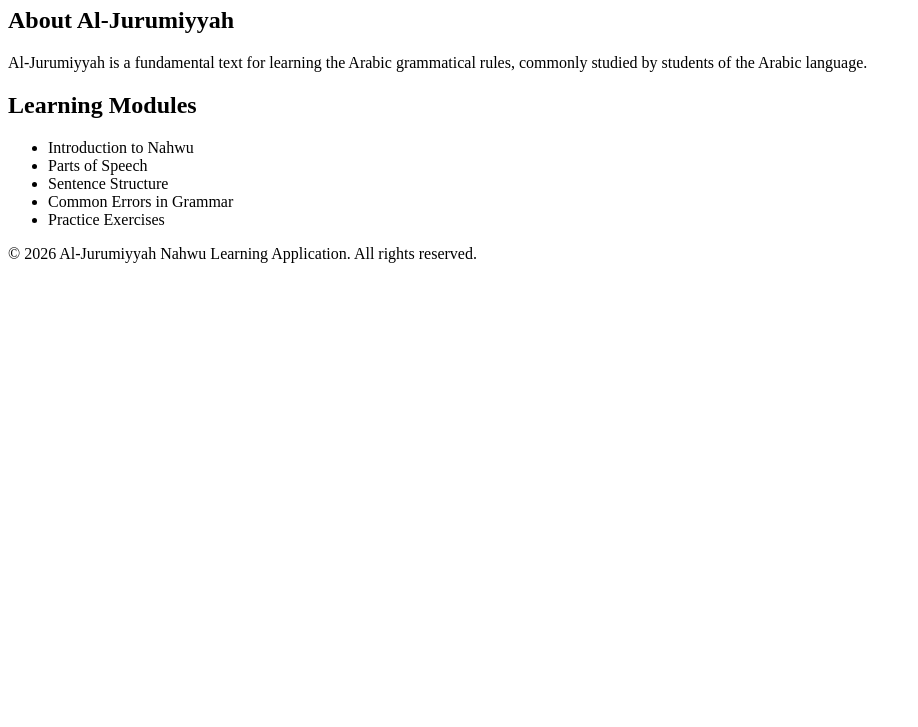
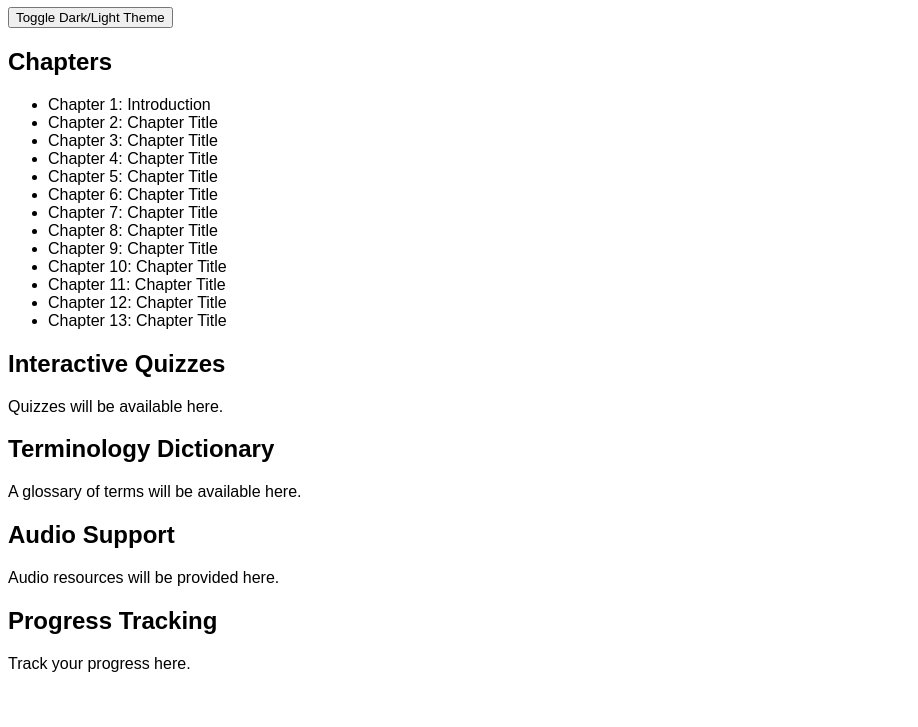
Before and after one commit to muhammadsyahrulhikam-prog/Learn-nahwu-, a plain HTML site: page index.html in a window 1280 px wide. Shown: the part 73-800 px from the top of the page, without its empty margins (0-918 px from the left). Drawn offline with Linux system fonts and the light colour scheme.

Commit message:
Updated index.html with complete content for Al-Jurumiyyah Nahwu learning application.

```diff
--- a/index.html
+++ b/index.html
@@ -4,30 +4,60 @@
     <meta charset="UTF-8">
     <meta name="viewport" content="width=device-width, initial-scale=1.0">
     <title>Al-Jurumiyyah Nahwu Learning Application</title>
-    <link rel="stylesheet" href="styles.css">
+    <style>
+        body { font-family: Arial, sans-serif; }
+        .dark { background-color: #333; color: #fff; }
+        .light { background-color: #fff; color: #000; }
+        /* Additional CSS for responsiveness and layout */
+    </style>
 </head>
 <body>
     <header>
-        <h1>Welcome to Al-Jurumiyyah Nahwu Learning Application</h1>
+        <h1>Al-Jurumiyyah Nahwu Learning Application</h1>
+        <button id="theme-toggle">Toggle Dark/Light Theme</button>
     </header>
     <main>
         <section>
-            <h2>About Al-Jurumiyyah</h2>
-            <p>Al-Jurumiyyah is a fundamental text for learning the Arabic grammatical rules, commonly studied by students of the Arabic language.</p>
+            <h2>Chapters</h2>
+            <ul>
+                <li>Chapter 1: Introduction</li>
+                <li>Chapter 2: Chapter Title</li>
+                <li>Chapter 3: Chapter Title</li>
+                <li>Chapter 4: Chapter Title</li>
+                <li>Chapter 5: Chapter Title</li>
+                <li>Chapter 6: Chapter Title</li>
+                <li>Chapter 7: Chapter Title</li>
+                <li>Chapter 8: Chapter Title</li>
+                <li>Chapter 9: Chapter Title</li>
+                <li>Chapter 10: Chapter Title</li>
+                <li>Chapter 11: Chapter Title</li>
+                <li>Chapter 12: Chapter Title</li>
+                <li>Chapter 13: Chapter Title</li>
+            </ul>
         </section>
         <section>
-            <h2>Learning Modules</h2>
-            <ul>
-                <li>Introduction to Nahwu</li>
-                <li>Parts of Speech</li>
-                <li>Sentence Structure</li>
-                <li>Common Errors in Grammar</li>
-                <li>Practice Exercises</li>
-            </ul>
+            <h2>Interactive Quizzes</h2>
+            <p>Quizzes will be available here.</p>
+        </section>
+        <section>
+            <h2>Terminology Dictionary</h2>
+            <p>A glossary of terms will be available here.</p>
+        </section>
+        <section>
+            <h2>Audio Support</h2>
+            <p>Audio resources will be provided here.</p>
+        </section>
+        <section>
+            <h2>Progress Tracking</h2>
+            <p>Track your progress here.</p>
         </section>
     </main>
-    <footer>
-        <p>&copy; 2026 Al-Jurumiyyah Nahwu Learning Application. All rights reserved.</p>
-    </footer>
+    <script>
+        document.getElementById('theme-toggle').onclick = function() {
+            document.body.classList.toggle('dark');
+            document.body.classList.toggle('light');
+        };
+        // Add JavaScript for quiz functionality and progress tracking
+    </script>
 </body>
 </html>
```
